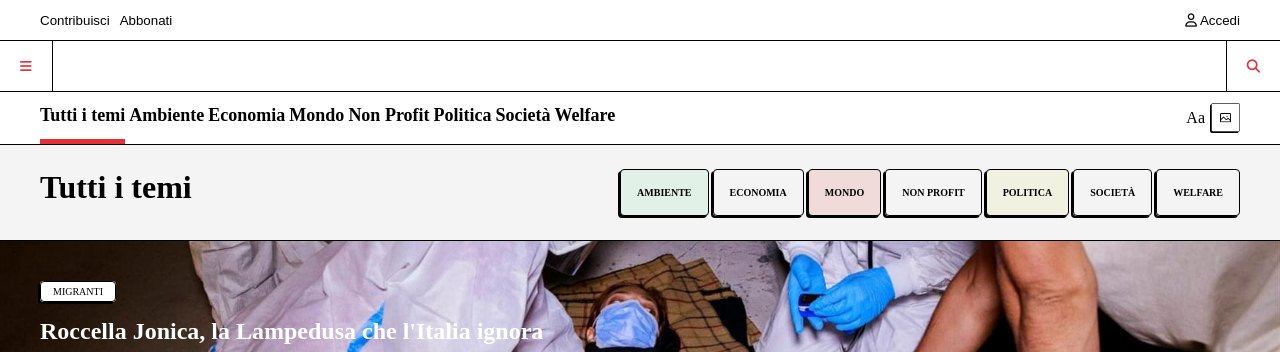
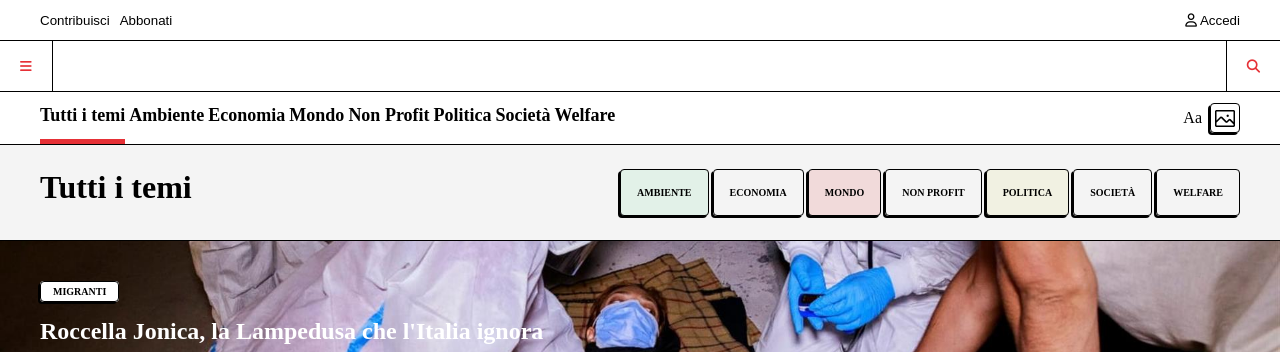
Before and after one commit to FrancescoBellingeri/retex_prova_tecnica, a Vue app: page / in a window 1280 px wide. Shown: the top 352 px of the page. Built offline with nearby package versions, Linux system fonts and the light colour scheme.

Commit message:
[UPD] added mountain-icon in position fixed on mobile

```diff
--- a/src/components/ContentBlock.vue
+++ b/src/components/ContentBlock.vue
@@ -19,6 +19,9 @@
             </div>
             <img v-if="image" :src="image" alt="immagine" class="main-img" />
             <span v-if="category" class="label bg-white">{{ category }}</span>
+            <span v-if="sponsor" class="text-red sponsor"
+                ><i class="fa-solid fa-bullhorn"></i> SPONSORED</span
+            >
             <h3
                 :class="{
                     'text-white': backgroundImage || author === 'Redazione',
@@ -57,6 +60,7 @@ export default {
         author: String,
         authorImage: String,
         date: String,
+        sponsor: Boolean,
     },
 }
 </script>
@@ -76,6 +80,7 @@ export default {
 
 span {
     font-size: 10px;
+    font-weight: 700;
 }
 
 .font-small {
--- a/src/components/HeaderPage.vue
+++ b/src/components/HeaderPage.vue
@@ -53,7 +53,10 @@ export default {
                             </li>
                         </ul>
                         <div class="h-100 d-flex align-items-center">
-                            Aa <img src="/public/Toggle.png" alt="toggle" />
+                            Aa
+                            <span class="mountain-icon"
+                                ><img src="/public/mountain.png" alt=""
+                            /></span>
                         </div>
                     </div>
                 </div>
@@ -176,10 +179,21 @@ span {
         border-top: 1px solid black;
     }
 
-    img {
+    .mountain-icon {
+        border: 1px solid black;
+        border-radius: 4px;
+        box-shadow: -2px 2px 0px 0px black;
+        width: 30px;
         height: 30px;
-        width: auto;
-        margin-left: 5px;
+        display: flex;
+        align-items: center;
+        justify-content: center;
+        margin-left: 8px;
+    }
+
+    .mountain-icon img {
+        height: 17px;
+        width: 20px;
     }
 
     ul {
--- a/src/components/MainPage.vue
+++ b/src/components/MainPage.vue
@@ -150,7 +150,31 @@ export default {
         :video="item.video"
         :author="item.author"
         :authorImage="item.authorImage"
-        :date="item.date" />
+        :date="item.date"
+        :sponsor="item.sponsored" />
+    <div class="display-mobile">
+        <span class="mountain-icon"><img src="/public/mountain.png" alt="" /></span>
+    </div>
 </template>
 
-<style scoped></style>
+<style scoped>
+.mountain-icon {
+    border: 1px solid black;
+    border-radius: 4px;
+    box-shadow: -2px 2px 0px 0px black;
+    width: 54px;
+    height: 54px;
+    display: flex;
+    align-items: center;
+    justify-content: center;
+    position: fixed;
+    right: 16px;
+    bottom: 40px;
+    background-color: white;
+}
+
+.mountain-icon img {
+    height: 17px;
+    width: 20px;
+}
+</style>
```
Also changed, not shown: public/mountain.png (added).
